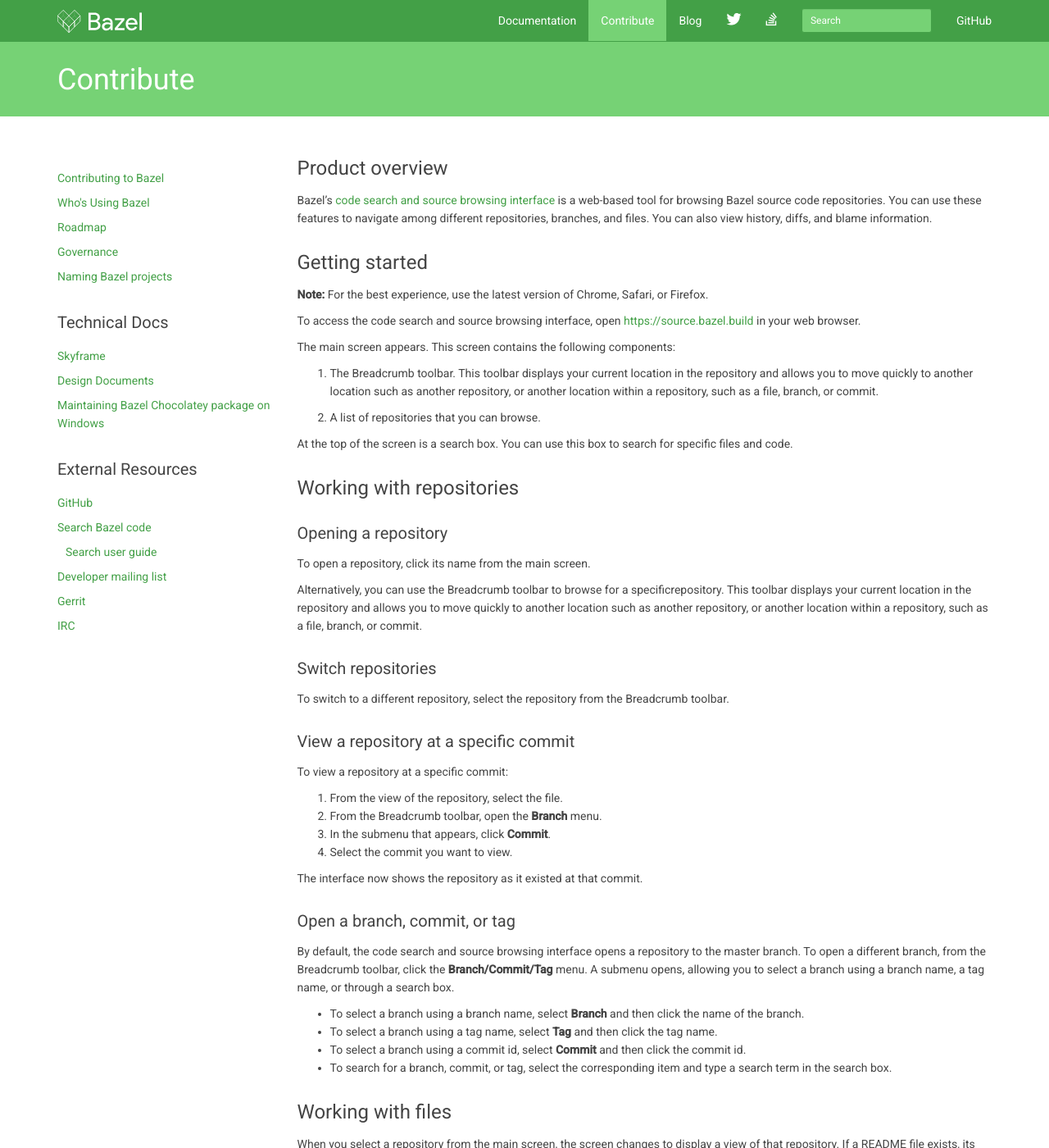
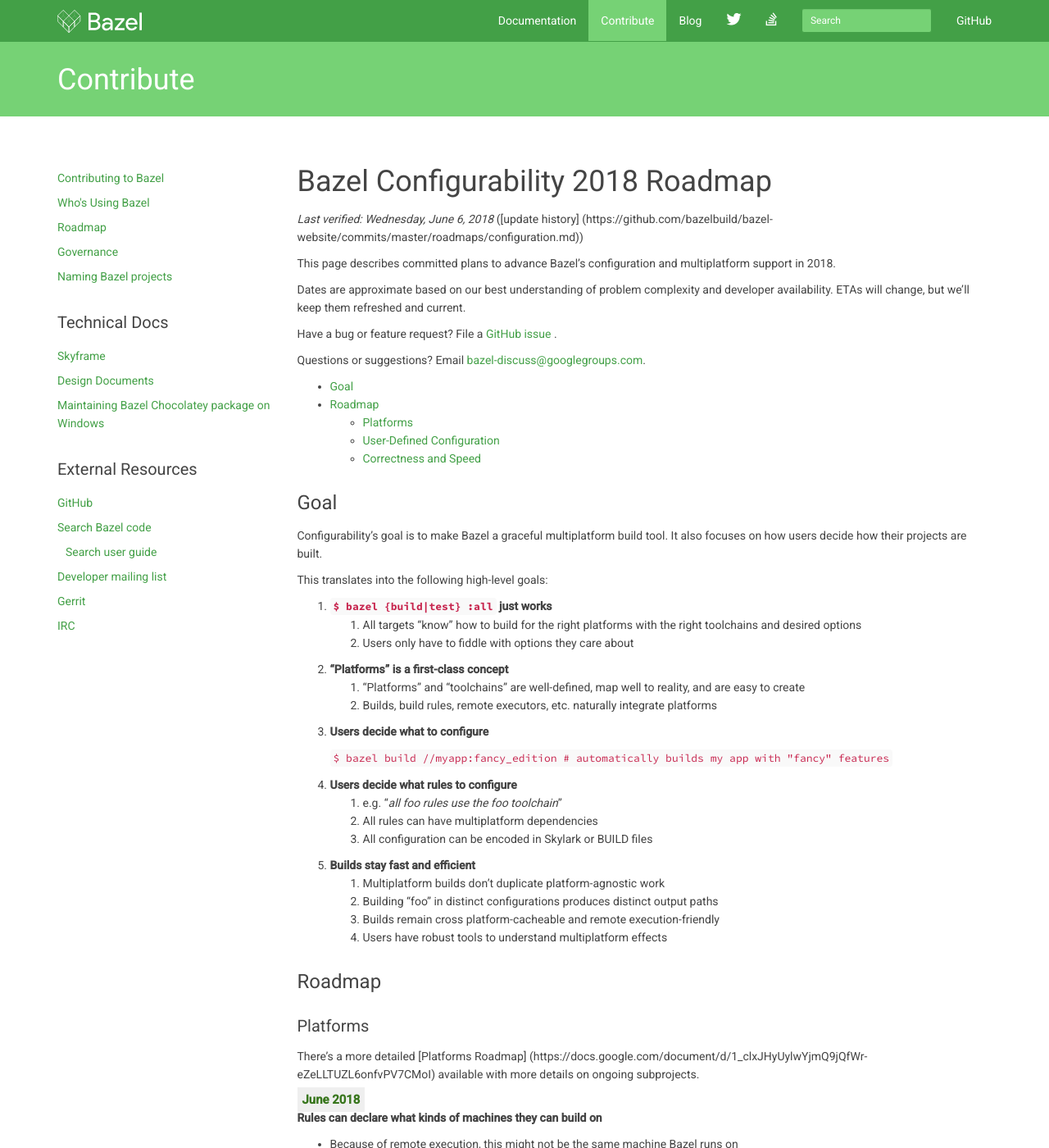
Before and after one commit to bazelbuild/bazel-website, a Jekyll site: the page built from contribute.html, in a window 1280 px wide and 1400 px high. Shown: the whole window at 82% size. Built offline with Jekyll 4.4.1, drawn with Linux system fonts in a browser that asks for light colours; nearby versions of some CDN libraries; library files that are not in the unit come from our copies; Markdown is read by kramdown in place of the engine named in the settings; some of the changed text lies outside the part shown.

Commit message:
Add configurability 2018 roadmap
Ported from Google doc https://docs.google.com/document/d/1p7pdEwqnLOC-ATl-FdyHBJdk4Ae-5GzAYDvpJeMh4tU/edit?usp=sharing

````diff
--- a/_layouts/contribute.html
+++ b/_layouts/contribute.html
@@ -32,6 +32,7 @@
             <h3>Roadmaps</h3>
             <ul class="sidebar-nav">
               <li><a href="/roadmap.html">Bazel General Roadmap</a></li>
+	      <li><a href="/roadmaps/configuration.html">Configurability Roadmap</a></li>
               <li><a href="/roadmaps/windows.html">Windows Roadmap</a></li>
             </ul>
             <h3>Technical Docs</h3>
--- /dev/null
+++ b/roadmaps/configuration.md
@@ -0,0 +1,239 @@
+---
+layout: contribute
+title: Bazel Configurability Roadmap
+---
+<style>
+  .padbottom { padding-bottom: 10px; }
+  .etabox {
+    background: #EFEFEF;
+    color: #38761D;
+    font-size: 15px;
+    font-weight: bold;
+    display: inline;
+    padding: 6px;
+    margin-right: 10px;
+  }
+</style>
+
+# Bazel Configurability 2018 Roadmap
+*Last verified: Wednesday, June 6, 2018* ([update history]
+(https://github.com/bazelbuild/bazel-website/commits/master/roadmaps/configuration.md))
+
+This page describes committed plans to advance Bazel's configuration and
+multiplatform support in 2018.
+
+Dates are approximate based on our best understanding of problem complexity
+and developer availability. ETAs will change, but we'll keep them refreshed and
+current.
+
+Have a bug or feature request? File a [GitHub issue
+](https://github.com/bazelbuild/bazel/issues/new).
+
+Questions or suggestions? Email
+<a href="mailto:bazel-discuss@googlegroups.com">bazel-discuss@googlegroups.com</a>.
+
+
+* [Goal](#goal)
+* [Roadmap](#roadmap)
+  * [Platforms](#platforms)
+  * [User-Defined Configuration](#user-defined-configuration)
+  * [Correctness and Speed](#correctness_and_speed)
+
+
+<a name="goal"></a>
+## Goal
+
+Configurability's goal is to make Bazel a graceful multiplatform build
+tool. It also focuses on how users decide how their projects are built.
+
+
+This translates into the following high-level goals:
+
+1. **`$ bazel {build|test} :all` just works**
+    1. All targets "know" how to build for the right platforms with the right
+       toolchains and desired options
+    1. <div class="padbottom">Users only have to fiddle with options they care
+       about</div>
+
+1. **"Platforms" is a first-class concept**
+    1. "Platforms" and "toolchains" are well-defined, map well to reality, and are
+        easy to create
+    1. <div class="padbottom">Builds, build rules, remote executors, etc.
+       naturally integrate platforms</div>
+
+1. **Users decide what to configure**
+
+    `$ bazel build //myapp:fancy_edition # automatically builds my app with "fancy" features`
+
+1. **Users decide what rules to configure**
+    1. e.g. "*all foo rules use the foo toolchain*"
+    1. All rules can have multiplatform dependencies
+    1. <div class="padbottom">All configuration can be encoded in Skylark or
+    BUILD files</div>
+
+1. **Builds stay fast and efficient**
+    1. Multiplatform builds don't duplicate platform-agnostic work
+    1. Building "foo" in distinct configurations produces distinct output paths
+    1. Builds remain cross platform-cacheable and remote execution-friendly
+    1. Users have robust tools to understand multiplatform effects
+
+<a name="roadmap"></a>
+## Roadmap
+
+<a name="platforms"></a>
+### Platforms
+There's a more detailed [Platforms Roadmap]
+(https://docs.google.com/document/d/1_clxJHyUylwYjmQ9jQfWr-eZeLLTUZL6onfvPV7CMoI)
+available with more details on ongoing subprojects.
+
+<div class="etabox">June 2018</div>**Rules can declare what kinds of machines
+they can build on**
+
+* Because of remote execution, this might not be the same machine Bazel runs on
+
+
+<div class="etabox">Aug 2018</div>**C++ rules fully support
+[platforms](https://docs.bazel.build/versions/master/platforms.html) and
+[toolchains](https://docs.bazel.build/versions/master/toolchains.html)**
+
+* This gives them first-class Skylark support, `select()` [on
+platforms](https://docs.bazel.build/versions/master/be/general.html#config_setting.constraint_values),
+and configuration via
+[--platforms](https://docs.bazel.build/versions/master/platforms.html#specifying-a-platform-for-a-build)
+* These set best practice templates for adoption by other rules
+
+
+<div class="etabox">Sep 2018</div>**There's _one_, simple way to choose platforms
+at the command line**
+
+* `$ bazel build //a:foo_lang_rule --platforms=//platforms:mac`
+* `--cpu`, `--host_cpu`, `--crosstool_top`, `--javabase`,
+  `--apple_crosstool_top`, etc. are obsolete and trigger deprecation warnings
+
+
+<div class="etabox">Oct 2018</div>**Flagless multiplatform builds
+(unoptimized)**
+
+* ```sh
+        $ cat a/BUILD
+        cc_binary(name = "app_for_linux", platforms = ["//platforms:linux"])
+        cc_binary(name = "app_for_mac", platforms = ["//platforms:mac"])
+
+        $ bazel build //a:all # No command line flags!
+  ```
+
+* Platform-independent deps (e.g. Java libraries) may be built twice: see
+    [Correctness and Speed](#correctness_and_speed) below
+
+<div class="etabox">Dec 2018</div>**"Toolchain modes" support same-platform
+toolchain configuration**
+
+* Examples: debug vs. opt, C++ [correctness
+  sanitizers](https://github.com/google/sanitizers)
+
+
+<div class="etabox">2019</div>**Java, Android, Apple rules fully support platforms and
+toolchains**
+
+* These depend on Java and C++, so need to happen after those rules
+* `--android_sdk`, -`-ios_sdk_version`, etc. are deprecated and obsolete
+
+
+<a name="user-defined-configuration"></a>
+### [User-Defined Configuration](https://docs.google.com/document/d/1vc8v-kXjvgZOdQdnxPTaV0rrLxtP2XwnD2tAZlYJOqw/edit?usp=sharing)
+
+
+<div class="etabox">Aug 2018</div>**Skylark supports platform transitions**
+
+* Rule designers can decide which rules target which platforms
+* Rule designers can declare default target platforms
+* Rule designers can have dependencies target different platforms than their
+  parents
+
+
+<div class="etabox">Aug 2018</div>**Skylark supports multi-architecture ("fat")
+binaries**
+
+* Rule designers can write rules that bundle deps configured for multiple
+  platforms
+
+
+<div class="etabox">Aug 2018</div>**Skylark supports user-defined configuration
+settings**
+
+* A standard API defines how to declare custom settings (consolidating [command
+  line
+  flags](https://docs.bazel.build/versions/master/command-line-reference.html),
+  ["secret"
+  flags](https://github.com/bazelbuild/bazel/blob/master/src/main/java/com/google/devtools/build/lib/rules/apple/AppleCommandLineOptions.java#L246),
+  [--define](https://github.com/bazelbuild/bazel/blob/b3cf83cd20f30d77e6768de651a3e652f86d6f78/src/main/java/com/google/devtools/build/lib/analysis/config/BuildConfiguration.java#L423),
+  [--features](https://source.bazel.build/bazel/+/master:src/main/java/com/google/devtools/build/lib/analysis/config/BuildConfiguration.java;l=835?q=file:BuildConfiguration.java),
+  and [feature
+  flags](https://github.com/bazelbuild/bazel/blob/d6a98282e229b311dd56e65b72003197120f299a/src/test/java/com/google/devtools/build/lib/rules/android/AndroidBinaryTest.java#L3107))
+
+* All hard-coded Bazel flags can be migrated to this API. Actual migration may
+  not have begun.
+* End users (i.e. non-rule designers) can't customize settings. We want to start
+  by seeing how far we can get with `--platforms` and [feature
+  flags](https://github.com/bazelbuild/bazel/blob/d6a98282e229b311dd56e65b72003197120f299a/src/test/java/com/google/devtools/build/lib/rules/android/AndroidBinaryTest.java#L3107).
+
+
+<div class="etabox">Aug 2018</div>**All native Bazel rules can be implemented
+in Skylark**
+
+
+<a name="correctness_and_speed"></a>
+### Correctness and Speed
+
+
+<div class="etabox">May 2018</div>**Users can manually tag rules to not
+duplicate under <a
+href="https://github.com/bazelbuild/bazel/blob/d6a98282e229b311dd56e65b72003197120f299a/src/test/java/com/google/devtools/build/lib/rules/android/AndroidBinaryTest.java#L3107">feature
+flags</a>**
+
+* This makes "feature customization" under Android binaries more efficient
+* Non-Android dependencies won't duplicate due to Android-only changes
+
+
+<div class="etabox">June 2018</div>**Bazel updates _fast_ on `--test_timeout`, etc. changes**
+<br><br>
+
+
+<div class="etabox">July 2018</div>**An experimental Bazel mode automatically
+minimizes build graphs**
+
+* No rule builds twice because of settings that don't affect it
+
+
+<div class="etabox">July 2018</div>**Java compilation doesn't include cpu in its
+output paths**
+
+* This improves multiplatform build times and cross-build cacheability
+* This is conditional on the impact of generated sources,
+  [selects](https://docs.bazel.build/versions/master/be/functions.html#select)(),
+  etc.
+
+
+<div class="etabox">Aug 2018</div>**Distinct actions can't write to the same
+output path**
+
+* This prevents "output clobbering" when the same command is invoked twice with
+  different inputs, producing different versions of the same output
+* This is especially important for Skylark rules
+
+
+<div class="etabox">Sep 2018</div>**Bazel automatically minimizes graphs over
+feature flag changes**
+<br><br>
+
+<div class="etabox">Dec 2018</div>**Bazel automatically minimizes graphs over
+all configuration changes**
+
+* This productionizes the experimental minimization mode
+
+
+<div class="etabox">Dec 2018</div>**Build actions cache efficiently**
+
+* Content-identical outputs have the same file name (as much as possible)
+* Output paths don't include cache-poisoning segments.:
+  `bazel-out/ppc-fastbuild/PlatformIndependentModule.class`
````
